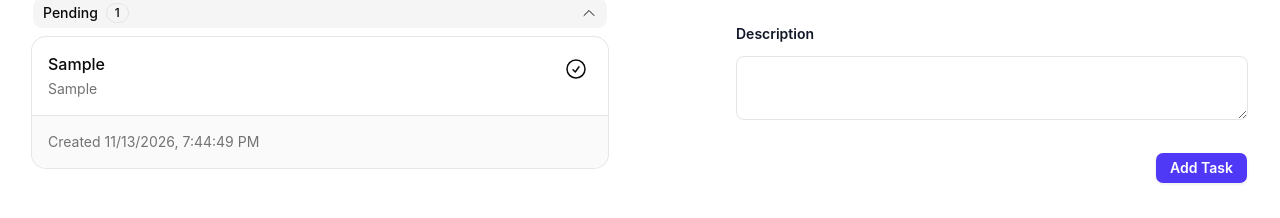
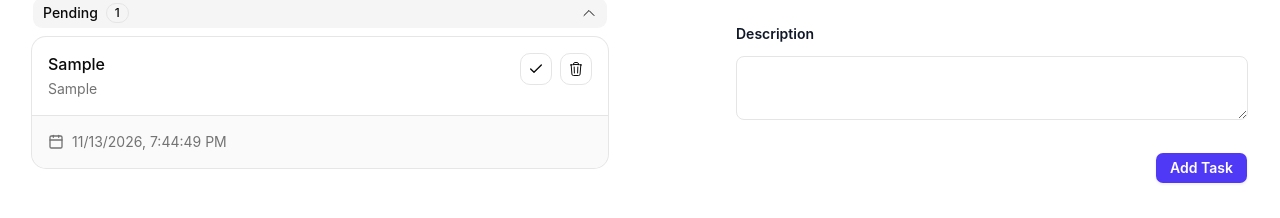
Before and after one commit to ricardosantoyo93/sofia-todo, a Next.js app: page / in a window 1280 px wide. Both pictures are taken after typing "Sample", "Sample" into the empty fields and a click on the button "Add Task". Shown: the part 260-478 px from the top of the page. Built offline with nearby package versions, Linux system fonts and the light colour scheme.

Commit message:
feat: add delete functionality to todos; enhance TodoCard with delete button and confirmation popover

```diff
--- a/src/App.tsx
+++ b/src/App.tsx
@@ -11,7 +11,7 @@ import { Separator } from './components/ui/separator';
 import { useTodos } from './hooks/useTodos';
 
 function App() {
-  const { todos, addTodo, toggleTodo } = useTodos();
+  const { todos, addTodo, toggleTodo, deleteTodo } = useTodos();
   const completedTodos = todos.filter((todo) => todo.completed);
   const pendingTodos = todos.filter((todo) => !todo.completed);
 
@@ -33,6 +33,7 @@ function App() {
         key={todo.timestamp.getTime()}
         todo={todo}
         onToggle={() => toggleTodo(todo.timestamp)}
+        onDelete={() => deleteTodo(todo.timestamp)}
       />
     ));
   };
--- a/src/components/TodoCard.tsx
+++ b/src/components/TodoCard.tsx
@@ -1,39 +1,90 @@
+import { cn } from 'cn';
+import { CalendarIcon, CheckIcon, CircleCheck, InfoIcon } from 'lucide-react';
 import { ArrowTurnDownLeftIcon } from '../assets/icons/ArrowTurnDownLeftIcon';
-import { CircleCheckIcon } from '../assets/icons/CircleCheckIcon';
+import { TrashIcon } from '../assets/icons/TrashIcon';
 import type { Todo } from '../lib/todo-schema';
-import { Badge } from './ui/badge';
 import { Button } from './ui/button';
 import { Card, CardAction, CardDescription, CardFooter, CardHeader, CardTitle } from './ui/card';
+import { Marker, MarkerContent, MarkerIcon } from './ui/marker';
+import {
+  Popover,
+  PopoverContent,
+  PopoverDescription,
+  PopoverHeader,
+  PopoverTitle,
+  PopoverTrigger,
+} from './ui/popover';
 
 interface TodoCardProps {
   todo: Todo;
   onToggle: () => void;
+  onDelete: () => void;
 }
 
-export const TodoCard = ({ todo, onToggle }: TodoCardProps) => {
+export const TodoCard = ({ todo, onToggle, onDelete }: TodoCardProps) => {
   return (
     <Card>
       <CardHeader>
-        <CardTitle className="flex gap-2 items-center">
-          {todo.title} {todo.completed && <Badge variant="outline">Completed</Badge>}
-        </CardTitle>
-        <CardAction>
+        <CardTitle className="flex gap-2 items-center">{todo.title}</CardTitle>
+        <CardAction className="flex gap-2">
           <Button
             variant="outline"
             size="icon"
             onClick={onToggle}
             aria-label={`Mark "${todo.title}" as ${todo.completed ? 'undo complete' : 'complete task'}`}
-            className="border-0"
           >
-            {todo.completed ? <ArrowTurnDownLeftIcon className="size-4" /> : <CircleCheckIcon />}
+            {todo.completed ? <ArrowTurnDownLeftIcon className="size-4" /> : <CheckIcon />}
           </Button>
+          {todo.completed ? (
+            <Button
+              variant="outline"
+              size="icon"
+              onClick={onDelete}
+              aria-label={`Delete "${todo.title}"`}
+            >
+              <TrashIcon className="size-4" />
+            </Button>
+          ) : (
+            <Popover>
+              <PopoverTrigger
+                render={
+                  <Button variant="outline" size="icon" aria-label={`Delete "${todo.title}"`}>
+                    <TrashIcon className="size-4" />
+                  </Button>
+                }
+              />
+              <PopoverContent align="center">
+                <PopoverHeader>
+                  <PopoverTitle>Delete this task?</PopoverTitle>
+                  <PopoverDescription>This task is not completed yet.</PopoverDescription>
+                </PopoverHeader>
+                <Button variant="destructive" size="sm" onClick={onDelete}>
+                  Delete
+                </Button>
+              </PopoverContent>
+            </Popover>
+          )}
         </CardAction>
         {todo.description && <CardDescription>{todo.description}</CardDescription>}
       </CardHeader>
-      <CardFooter className="justify-between text-sm text-muted-foreground">
-        <p>Created {todo.timestamp.toLocaleString()}</p>
+      <CardFooter className="flex flex-col gap-2">
+        <Marker variant={todo.deadline ? 'border' : 'default'}>
+          <MarkerIcon>
+            {todo.completed ? <CircleCheck className="size-4 text-green-600" /> : <CalendarIcon />}
+          </MarkerIcon>
+          <MarkerContent>
+            <span className="flex items-center gap-4">{todo.timestamp.toLocaleString()}</span>
+          </MarkerContent>
+        </Marker>
         {todo.deadline && (
-          <Badge variant="secondary">Due {todo.deadline.toLocaleDateString()}</Badge>
+          <Marker>
+            <MarkerIcon>
+              <InfoIcon />
+            </MarkerIcon>
+            <MarkerContent className={cn('text-right', todo.completed && 'line-through')}>
+              Due {todo.deadline.toLocaleDateString()}
+            </MarkerContent>
+          </Marker>
         )}
       </CardFooter>
     </Card>
--- /dev/null
+++ b/src/components/ui/marker.tsx
@@ -0,0 +1,70 @@
+import * as React from "react"
+import { mergeProps } from "@base-ui/react/merge-props"
+import { useRender } from "@base-ui/react/use-render"
+import { cva, type VariantProps } from "class-variance-authority"
+import { cn } from "cn"
+
+const markerVariants = cva(
+  "group/marker relative flex min-h-4 w-full items-center gap-2 text-left text-sm text-muted-foreground [&_svg:not([class*='size-'])]:size-4 [a]:underline [a]:underline-offset-3 [a]:hover:text-foreground",
+  {
+    variants: {
+      variant: {
+        default: "",
+        separator:
+          "before:mr-1 before:h-px before:min-w-0 before:flex-1 before:bg-border after:ml-1 after:h-px after:min-w-0 after:flex-1 after:bg-border",
+        border: "border-b border-border pb-2",
+      },
+    },
+  }
+)
+
+function Marker({
+  className,
+  variant = "default",
+  render,
+  ...props
+}: useRender.ComponentProps<"div"> & VariantProps<typeof markerVariants>) {
+  return useRender({
+    defaultTagName: "div",
+    props: mergeProps<"div">(
+      {
+        className: cn(markerVariants({ variant, className })),
+      },
+      props
+    ),
+    render,
+    state: {
+      slot: "marker",
+      variant,
+    },
+  })
+}
+
+function MarkerIcon({ className, ...props }: React.ComponentProps<"span">) {
+  return (
+    <span
+      data-slot="marker-icon"
+      aria-hidden="true"
+      className={cn(
+        "size-4 shrink-0 [&_svg:not([class*='size-'])]:size-4",
+        className
+      )}
+      {...props}
+    />
+  )
+}
+
+function MarkerContent({ className, ...props }: React.ComponentProps<"span">) {
+  return (
+    <span
+      data-slot="marker-content"
+      className={cn(
+        "min-w-0 wrap-break-word group-data-[variant=separator]/marker:flex-none group-data-[variant=separator]/marker:text-center *:[a]:underline *:[a]:underline-offset-3 *:[a]:hover:text-foreground",
+        className
+      )}
+      {...props}
+    />
+  )
+}
+
+export { Marker, MarkerIcon, MarkerContent, markerVariants }
--- a/src/hooks/useTodos.ts
+++ b/src/hooks/useTodos.ts
@@ -74,5 +74,11 @@ export function useTodos() {
     );
   }, []);
 
-  return { todos, addTodo, toggleTodo };
+  const deleteTodo = React.useCallback((timestamp: Date) => {
+    saveTodos(
+      parseTodos(getSnapshot()).filter((todo) => todo.timestamp.getTime() !== timestamp.getTime()),
+    );
+  }, []);
+
+  return { todos, addTodo, toggleTodo, deleteTodo };
 }
```
